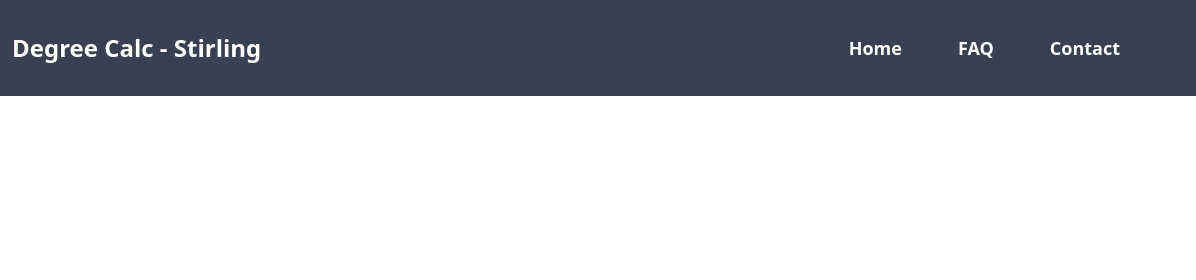
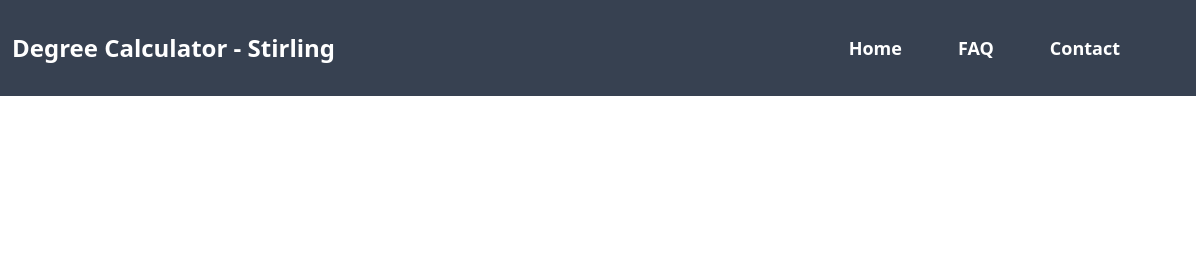
Before and after one commit to LJSkinner/Uni-Stirling-Grade-Calculator-Website, a website: page src/honours-calculator.html in a window 1280 px wide. Shown: the top 280 px of the page, 84-1280 px from the left. Drawn offline with nearby package versions, Linux system fonts and the light colour scheme.

Commit message:
refactor: amend nav title to degree calculator

```diff
--- a/src/honours-calculator.html
+++ b/src/honours-calculator.html
@@ -23,7 +23,7 @@
                     <div class="flex flex-1 items-center justify-center md:items-stretch md:justify-start">
                         <div id="logo" class="flex flex-shrink-0 items-center space-x-4">
                             <img src=" " class="w-16 h-16 ml-4 border border-1 border-white" alt="Logo">
-                            <h1 class="text-2xl font-semibold"><a href="index.html">Degree Calc - Stirling</a></h1>
+                            <h1 class="text-2xl font-semibold"><a href="index.html">Degree Calculator - Stirling</a></h1>
                             <!-- TODO: Layer Stirling beneath Degree Calc
                                 <h4 class="text-xl">Stirling</h4> -->
                         </div>
```
Also changed, not shown: src/index.html (+1 -1 lines).
